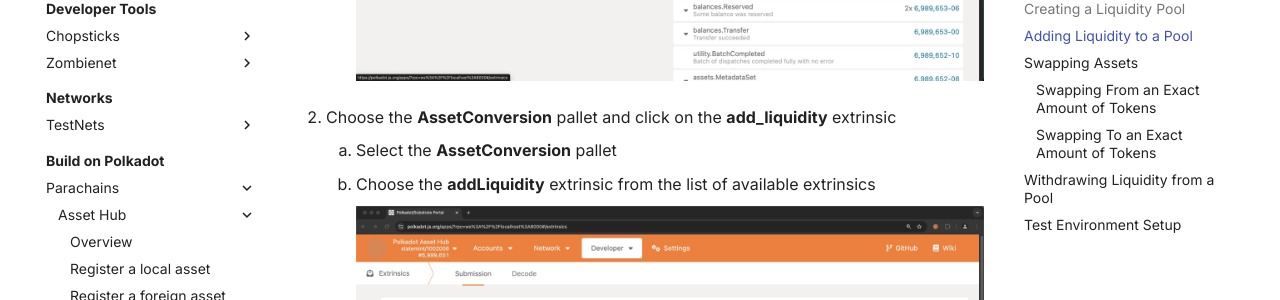
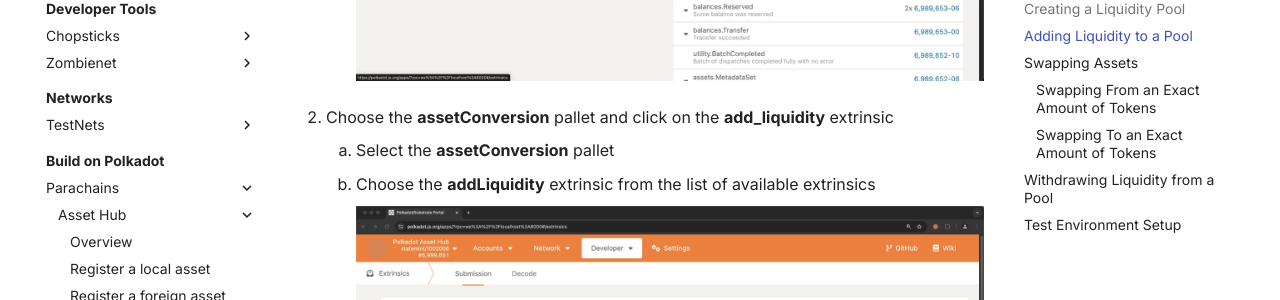
Before and after one commit to papermoonio/polkadot-ecosystem-docs-draft, an MkDocs documentation site: the page built from docs/build-on-polkadot/parachains/asset-hub/asset-conversion.md, in a window 1280 px wide and 900 px high, scrolled down 5382 px. Shown: the part 153-453 px from the top of the window. Built offline with MkDocs 1.6.1 and Material for MkDocs 9.7.7, drawn with Linux system fonts in a browser that asks for light colours.

```diff
--- a/docs/build-on-polkadot/parachains/asset-hub/asset-conversion.md
+++ b/docs/build-on-polkadot/parachains/asset-hub/asset-conversion.md
@@ -103,8 +103,8 @@ To add liquidity to a pool, follow these steps:
 
         ![Extrinsics Section](/polkadot-ecosystem-docs-draft/images/building-on-polkadot/parachains/asset-hub/asset-conversion/asset-conversion-1.webp)
 
-2. Choose the **AssetConversion** pallet and click on the **add_liquidity** extrinsic
-      1. Select the **AssetConversion** pallet
+2. Choose the **assetConversion** pallet and click on the **add_liquidity** extrinsic
+      1. Select the **assetConversion** pallet
       2. Choose the **addLiquidity** extrinsic from the list of available extrinsics
 
         ![Add Liquidity Extrinsic](/polkadot-ecosystem-docs-draft/images/building-on-polkadot/parachains/asset-hub/asset-conversion/asset-conversion-5.webp)
```
